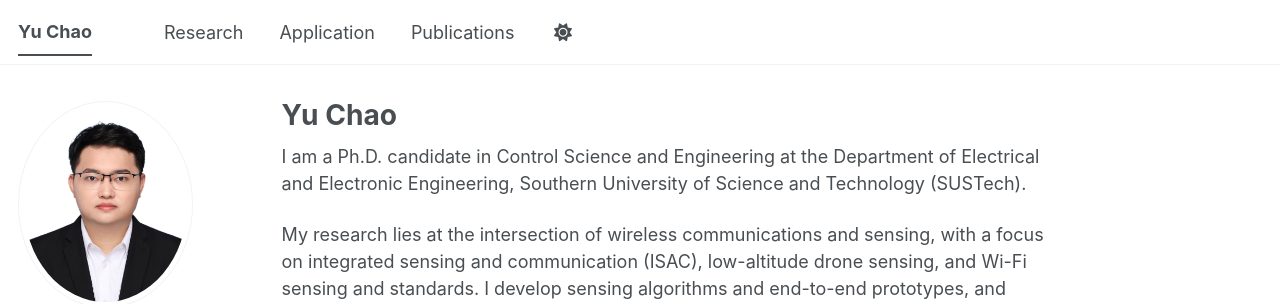
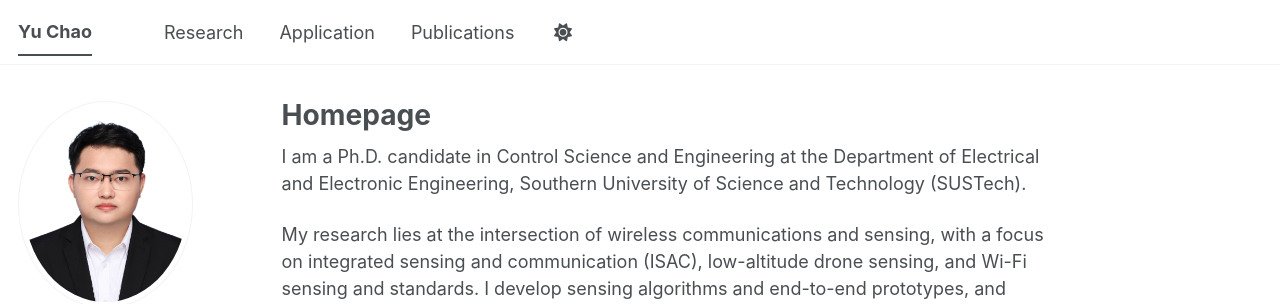
Before and after one commit to Ychao12032212/Ychao12032212.github.io, a Jekyll site: the page built from _pages/about.md, in a window 1280 px wide and 900 px high. Shown: the top 304 px of the window. Built offline with Jekyll 4.4.1, drawn with Linux system fonts in a browser that asks for light colours; a style sheet for code colours, icons or effects is not loaded.

Commit message:
Change page title from 'Yu Chao' to 'Homepage'

```diff
--- a/_pages/about.md
+++ b/_pages/about.md
@@ -1,6 +1,6 @@
 ---
 permalink: /
-title: "Yu Chao"
+title: "Homepage"
 author_profile: true
 redirect_from:
   - /about/
```
